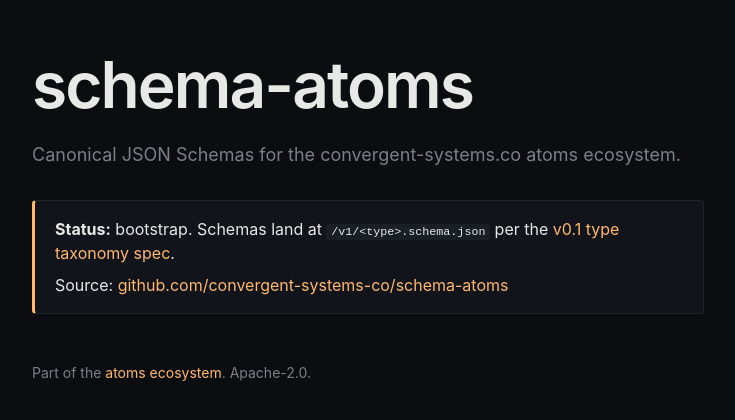
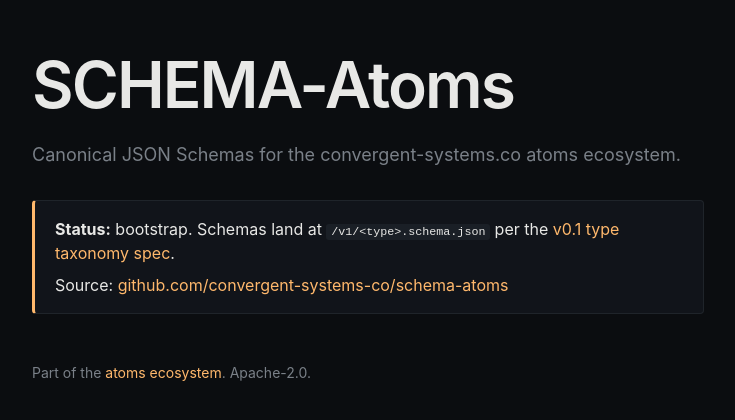
Before and after one commit to convergent-systems-co/schema-atoms, an Astro site in the folder web/site/: page / in a window 1280 px wide. Shown: the part 190-610 px from the top of the page, without its empty margins (272-1007 px from the left). Built offline with nearby package versions, Linux system fonts and the light colour scheme; Astro itself is replaced by a stand-in of ours.

Commit message:
chore(branding): apply <CATALOG>-Atoms title pattern
Updates page titles + nav strong labels (and og:site_name where present)
to the SHOUTED-prefix pattern (e.g., SKILL-Atoms, BRAND-Atoms). Applies
consistently across all *-atoms catalog sites.

Body prose untouched — only title-bearing strings.

Co-Authored-By: Claude Opus 4.7 (1M context) <noreply@anthropic.com>

```diff
--- a/web/site/src/pages/index.astro
+++ b/web/site/src/pages/index.astro
@@ -1,5 +1,5 @@
 ---
-const title = "schema-atoms";
+const title = "SCHEMA-Atoms";
 const tagline = "Canonical JSON Schemas for the convergent-systems.co atoms ecosystem.";
 ---
 
```
